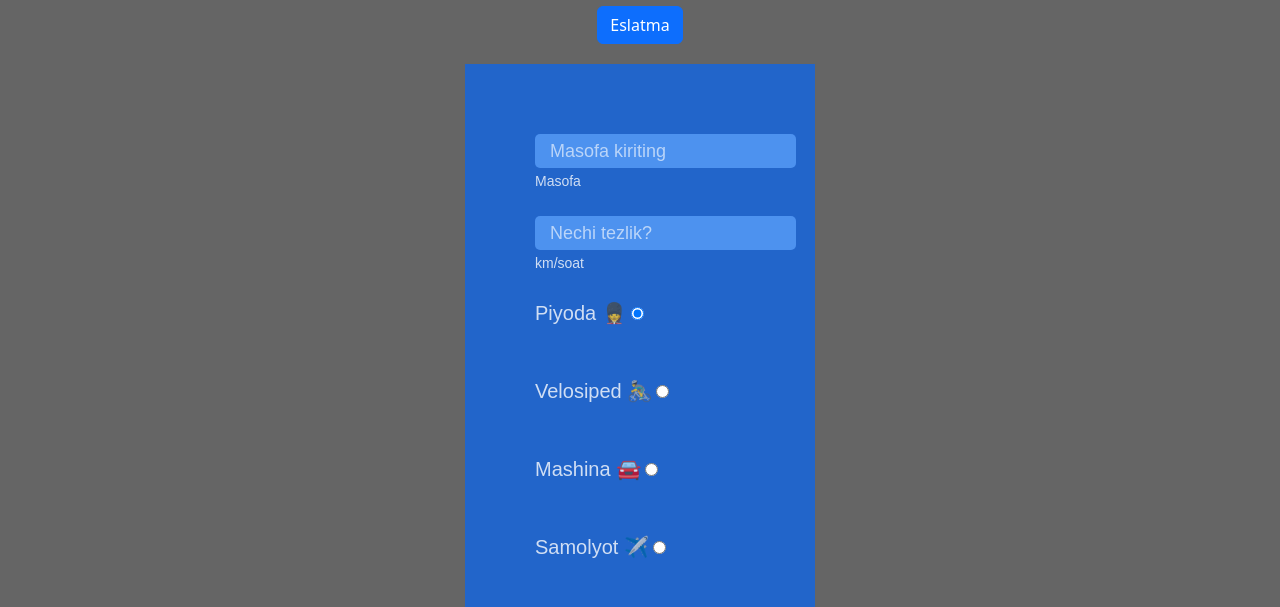
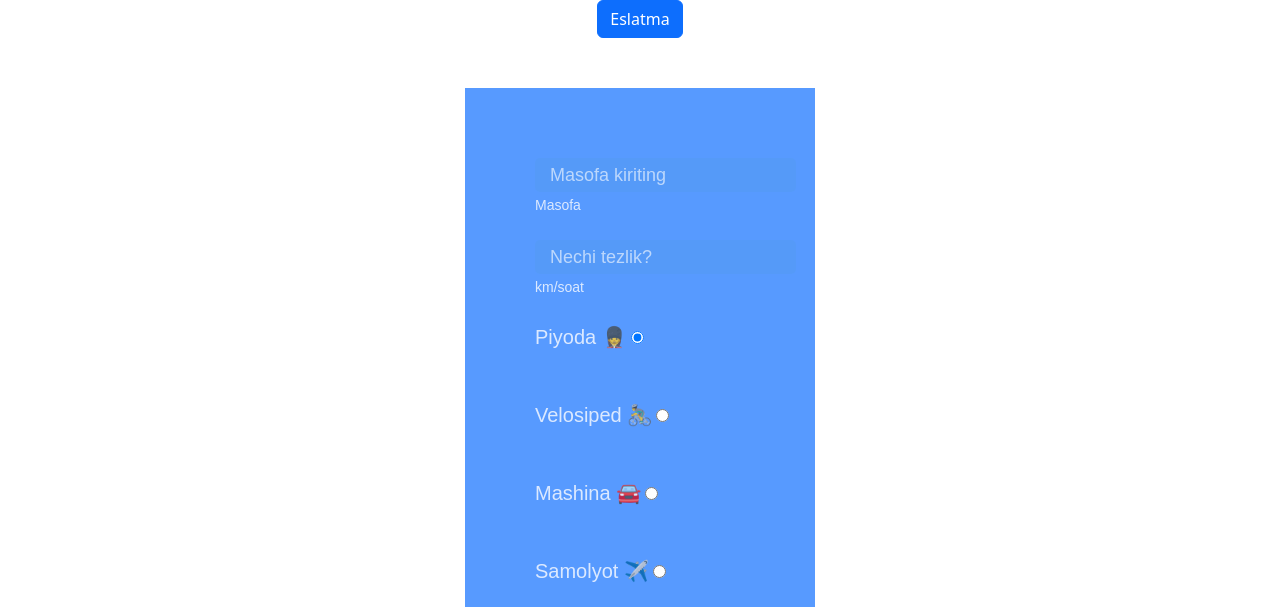
Before and after one commit to abdulloh0706/olchash2, a plain HTML site: page index.htm in a window 1280 px wide. Shown: the top 607 px of the page. Drawn offline with nearby package versions, Linux system fonts and the light colour scheme.

Commit message:
Add files via upload

```diff
--- a/css/style.css
+++ b/css/style.css
@@ -53,16 +53,22 @@ label{
     bottom: 40px;
 } */
 
-.wrapper{
+.bg-color{
     background-color: #0000009a;
-    height: 100vh;
+    height: 1000px;
 }
 
+.frm{
+    position: relative;
+    top: 50px;
+}
 .wrapper{
     display: flex;
     flex-direction: column;
     justify-content: center;
     align-items: center;
+    position: sticky;
+    top: 80px;
 }
 .title{
     margin-top: 30px;
@@ -90,8 +96,15 @@ input{
     padding-bottom: 5px;
     margin-top: 20px;
 }
-.btn1{
-    margin-bottom: 20px;
+.btn-1{
+    margin-bottom: -100px;
+    z-index: 1;
+}
+
+.btn-1::before{
+    width: 20px;
+    height: 20px;
+    background-color: white;
 }
 .btn2{
     width: 220px;
```
